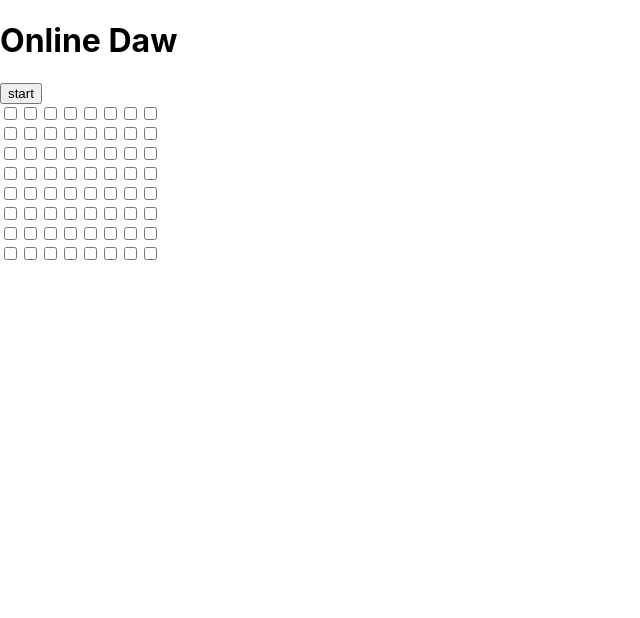
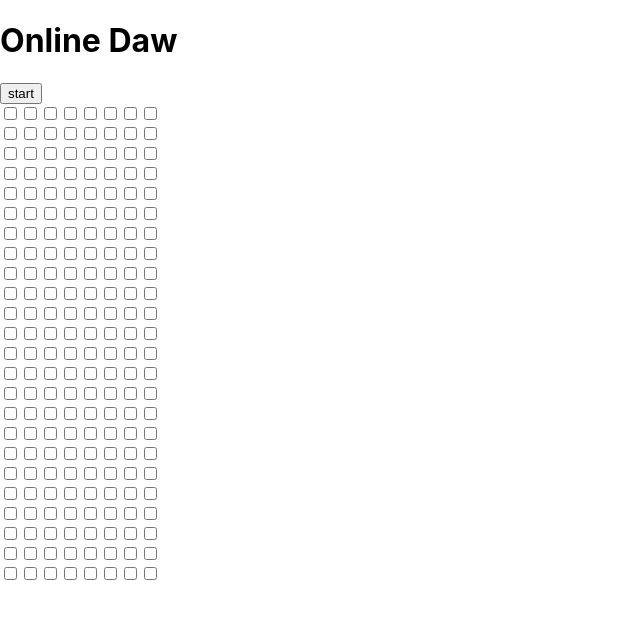
Before and after one commit to DavidVerghese/BeatmakerJS, a React (Create React App) app in the folder client/: page / in a window 1280 px wide. Shown: the top 618 px of the page, without its empty margins (0-640 px from the left). Built offline with nearby package versions, Linux system fonts and the light colour scheme.

Commit message:
Added in new sounds

```diff
--- a/client/src/App.js
+++ b/client/src/App.js
@@ -13,14 +13,36 @@ import lowTomFile from './sounds/drums/808lowtom.wav';
 import handclapFile from './sounds/drums/808handclap.wav';
 import crashcymbalFile from './sounds/drums/crash-cymbal.wav';
 
-const soundsArray = [kickFile, snareFile, hihatFile, rimshotFile, highTomFile, lowTomFile, handclapFile, crashcymbalFile]
+import bassC2File from './sounds/bass/bass-c2.wav';
+import bassB1File from './sounds/bass/bass-b1.wav';
+import bassA1File from './sounds/bass/bass-a1.wav';
+import bassG1File from './sounds/bass/bass-g1.wav';
+import bassF1File from './sounds/bass/bass-f1.wav';
+import bassE1File from './sounds/bass/bass-e1.wav';
+import bassD1File from './sounds/bass/bass-d1.wav';
+import bassC1File from './sounds/bass/bass-c1.wav';
+
+import violinC5File from './sounds/violin/violin-c5.wav';
+import violinB4File from './sounds/violin/violin-b4.wav';
+import violinA4File from './sounds/violin/violin-a4.wav';
+import violinG4File from './sounds/violin/violin-g4.wav';
+import violinF4File from './sounds/violin/violin-f4.wav';
+import violinE4File from './sounds/violin/violin-e4.wav';
+import violinD4File from './sounds/violin/violin-d4.wav';
+import violinC4File from './sounds/violin/violin-c4.wav';
+
+const drumSoundsArray = [kickFile, snareFile, hihatFile, rimshotFile, highTomFile, lowTomFile, handclapFile, crashcymbalFile]
+const bassSoundsArray = [bassC2File,bassB1File,bassA1File,bassG1File,bassF1File,bassE1File,bassD1File,bassC1File];
+const violinSoundsArray = [violinC5File,violinB4File,violinA4File,violinG4File,violinF4File,violinE4File,violinD4File,violinC4File];
+
 let classNamesArray = ['kick', 'snare', 'hihat', 'rimshot', 'hightom', 'lowtom', 'handclap', 'crashcymbal'];
+// let classNamesArray = ['drums 0', 'drums 1', 'drums 2', 'drums 3', 'drums 4', 'drums 5', 'drums 6', 'drums 7'];
 
 function App() {
   return (
     <div >
       <h1>Online Daw</h1>
-      <button onClick={ async () => { await Tone.start(); console.log("context started");  sequencer(soundsArray,classNamesArray);}}>start</button>
+      <button onClick={ async () => { await Tone.start(); console.log("context started");  sequencer(drumSoundsArray,classNamesArray);}}>start</button>
       <div className="drums">
         <InputGrid className={"kick"} />
         <InputGrid className={"snare"} />
@@ -29,7 +51,27 @@ function App() {
         <InputGrid className={"hightom"} />
         <InputGrid className={"lowtom"} />
         <InputGrid className={"handclap"} />
-        <InputGrid className={"crashcymbal"}/>
+        <InputGrid className={"crashcymbal"} />
+      </div>
+      <div className="bass">
+        <InputGrid className={"0"} />
+        <InputGrid className={"1"} />
+        <InputGrid className={"2"} />
+        <InputGrid className={"3"} />
+        <InputGrid className={"4"} />
+        <InputGrid className={"5"} />
+        <InputGrid className={"6"} />
+        <InputGrid className={"7"} />
+      </div>
+      <div className="violin">
+        <InputGrid className={"kick"} />
+        <InputGrid className={"snare"} />
+        <InputGrid className={"hihat"} />
+        <InputGrid className={"rimshot"} />
+        <InputGrid className={"hightom"} />
+        <InputGrid className={"lowtom"} />
+        <InputGrid className={"handclap"} />
+        <InputGrid className={"crashcymbal"} />
       </div>
     </div>
   );
```
